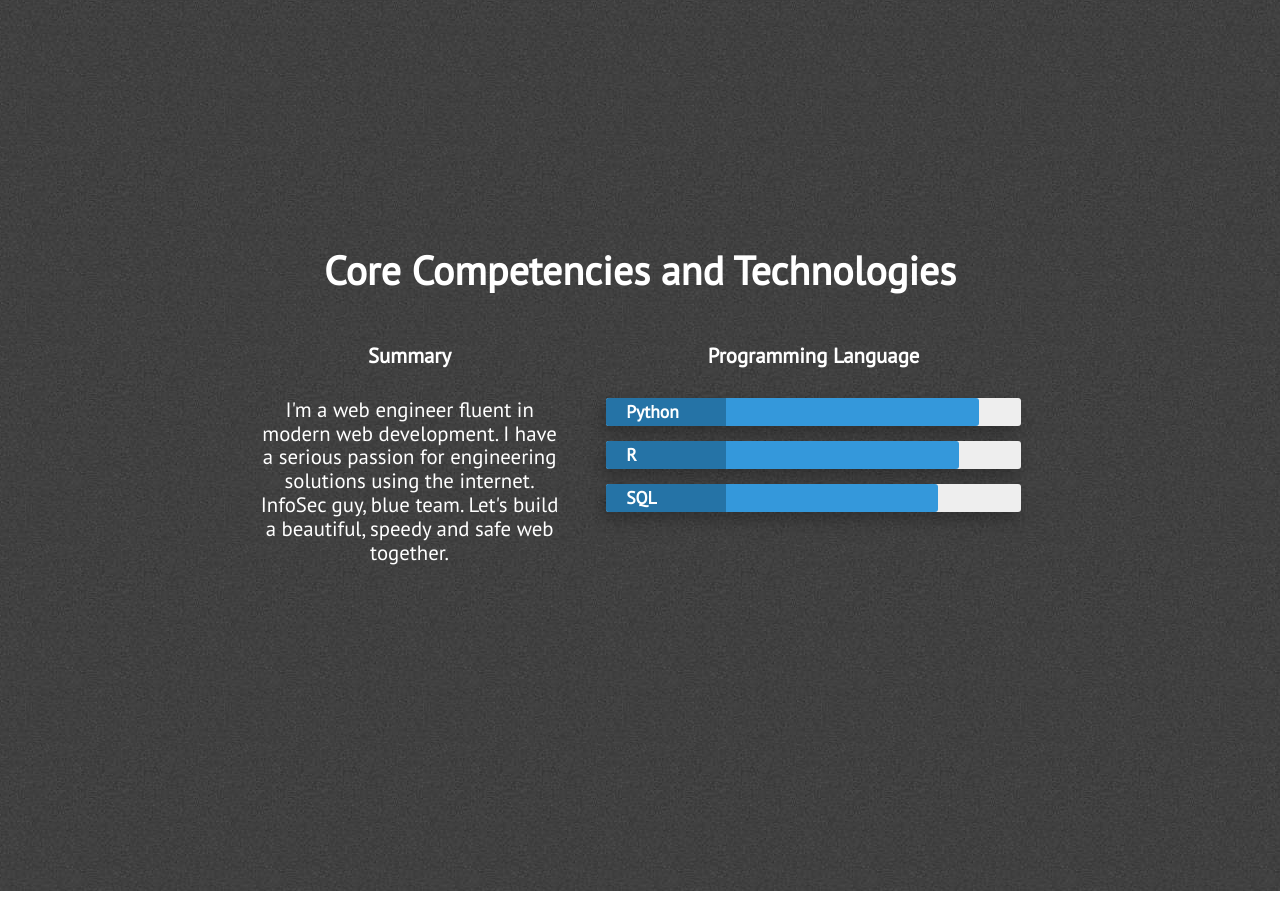
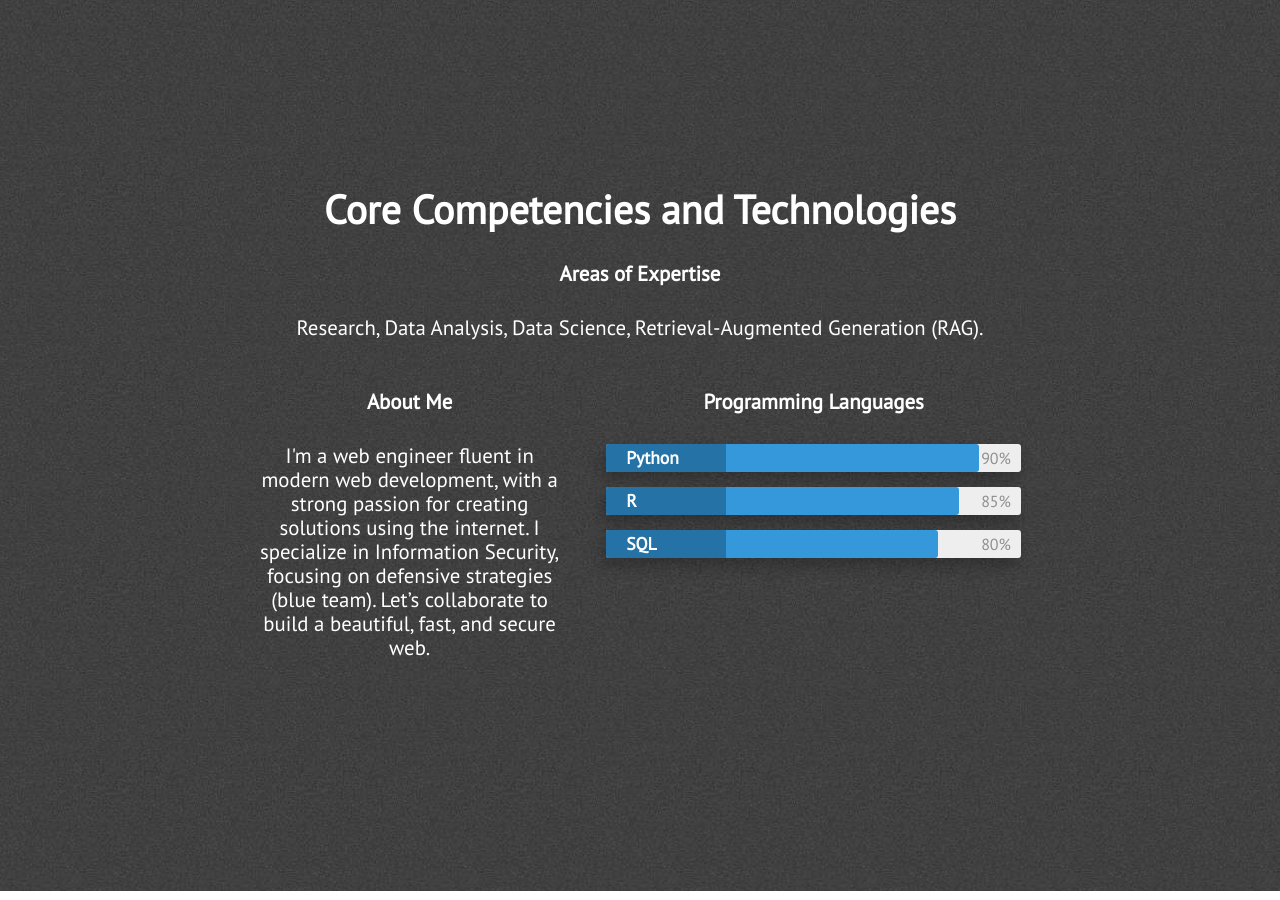
Before and after one commit to zenklinov/portfolio, a Jekyll site: the page built from index.html, in a window 1280 px wide and 900 px high, scrolled down 2009 px. Built offline with Jekyll 4.4.1, drawn with Linux system fonts in a browser that asks for light colours; nearby versions of some CDN libraries.

Commit message:
Update skills.html

```diff
--- a/_includes/skills.html
+++ b/_includes/skills.html
@@ -1,33 +1,36 @@
-
 <div class="section-wrapper">
     <section class="section skills" id="skills">
         <div>
-            <div class="section-heading" id="skills-text">Core Competencies and Technologies</div>
-
+            <h2 class="section-heading" id="skills-text">Core Competencies and Technologies</h2>
+            <h3 class="center-align skills-subsection">Areas of Expertise</h3>
+            <p class="paragraph-text center-align">
+                Research, Data Analysis, Data Science, Retrieval-Augmented Generation (RAG).
+            </p>
             <div class="skills-grid">
                 <div class="what-i-do">
-                    <h3 class="center-align skills-subsection">Summary</h3>
+                    <h3 class="center-align skills-subsection">About Me</h3>
                     <p class="paragraph-text center-align">
-                        I'm a web engineer fluent in modern web development. I have a serious passion for engineering solutions using the internet. InfoSec guy, blue team. Let's build a beautiful, speedy and safe web together.
+                        I'm a web engineer fluent in modern web development, with a strong passion for creating solutions using the internet. I specialize in Information Security, focusing on defensive strategies (blue team). Let’s collaborate to build a beautiful, fast, and secure web.
                     </p>
                 </div>
                 <div class="technical-skills">
-                    <h3 class="center-align skills-subsection">Programming Language</h3>
+                    <h3 class="center-align skills-subsection">Programming Languages</h3>
                     <div class="progress-bars">
-                        <div class="skillbar clearfix " data-percent="90%">
+                        <div class="skillbar clearfix" data-percent="90%">
                             <div class="skillbar-title" style="background: #2980b9;"><span>Python</span></div>
                             <div class="skillbar-bar" style="background: #3498db;"></div>
-                        </div> <!-- End Skill Bar -->
-
-                        <div class="skillbar clearfix " data-percent="85%">
+                            <div class="skill-bar-percent">90%</div>
+                        </div>
+                        <div class="skillbar clearfix" data-percent="85%">
                             <div class="skillbar-title" style="background: #2980b9;"><span>R</span></div>
                             <div class="skillbar-bar" style="background: #3498db;"></div>
-                        </div> <!-- End Skill Bar -->
-
-                        <div class="skillbar clearfix " data-percent="80%">
+                            <div class="skill-bar-percent">85%</div>
+                        </div>
+                        <div class="skillbar clearfix" data-percent="80%">
                             <div class="skillbar-title" style="background: #2980b9;"><span>SQL</span></div>
-                            <div class="skillbar-bar" style="background: #3498db"></div>
-                        </div> <!-- End Skill Bar -->
+                            <div class="skillbar-bar" style="background: #3498db;"></div>
+                            <div class="skill-bar-percent">80%</div>
+                        </div>
                     </div>
                 </div>
             </div>
```
